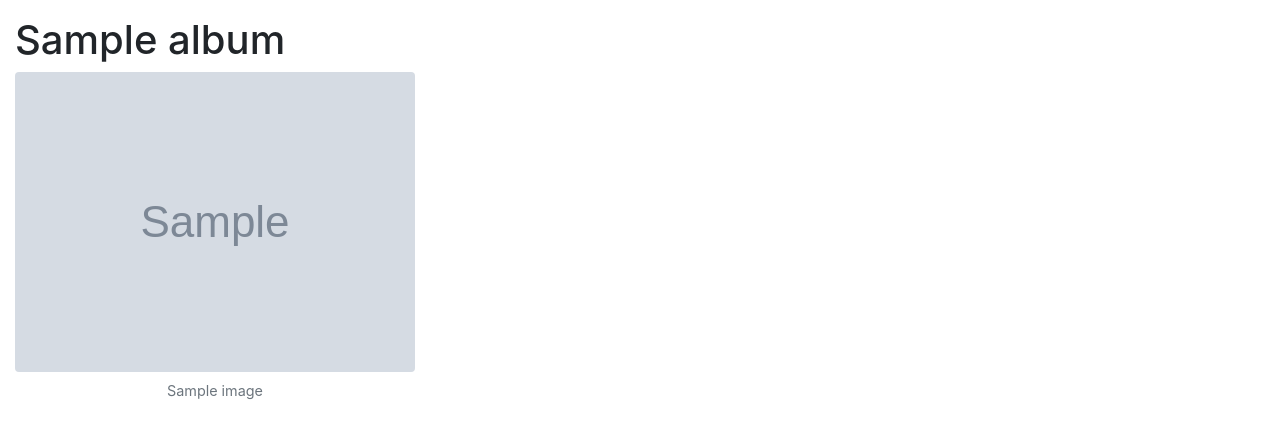
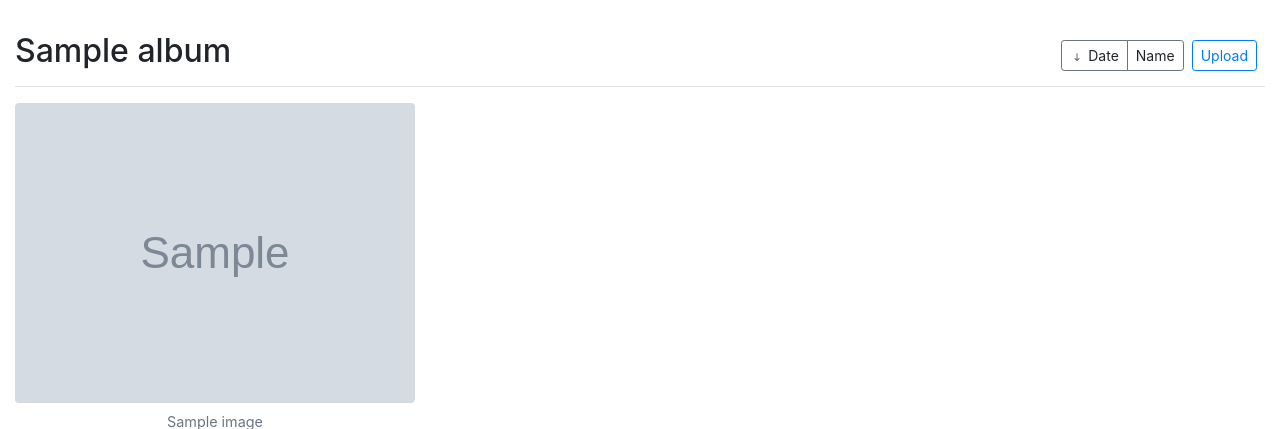
Before and after one commit to MarsWizard/imagebank, a Django app: page /album/1 in a window 1280 px wide. Shown: the part 104-533 px from the top of the page. Run offline with Django 3.2, Linux system fonts and the light colour scheme; a user stored in the database is signed in; tables that the repository leaves empty hold one stand-in row (values such as "Sample post"); grey boxes marked "Sample" are stand-in pictures; some libraries are stand-ins or nearby versions.

Commit message:
upload to album

```diff
--- a/ims/templates/ims/album.html
+++ b/ims/templates/ims/album.html
@@ -7,7 +7,34 @@
     <li class="breadcrumb-item active" aria-current="page">{{album.category.title}}</li>
   </ol>
 </nav>
-  <h1>{{ album.title }}</h1>
+    <div class="row">
+  <div class="col-12">
+    <div class="d-flex justify-content-between flex-wrap flex-md-nowrap align-items-center pt-3 pb-2 mb-3 border-bottom">
+       <h1 class="h2">{{ album.title }}</h1>
+        <div class="btn-toolbar mb-2 mb-md-0">
+          <div class="btn-group mr-2">
+            <a class="btn btn-sm btn-outline-secondary">
+              {% if 1 %}
+              <svg class="bi bi-arrow-down" width="1em" height="1em" viewBox="0 0 20 20" fill="currentColor" xmlns="http://www.w3.org/2000/svg">
+                <path fill-rule="evenodd" d="M6.646 11.646a.5.5 0 01.708 0L10 14.293l2.646-2.647a.5.5 0 01.708.708l-3 3a.5.5 0 01-.708 0l-3-3a.5.5 0 010-.708z" clip-rule="evenodd"></path>
+                <path fill-rule="evenodd" d="M10 4.5a.5.5 0 01.5.5v9a.5.5 0 01-1 0V5a.5.5 0 01.5-.5z" clip-rule="evenodd"></path>
+              </svg>
+              {% endif %}
+              Date
+            </a>
+            <a class="btn btn-sm btn-outline-secondary">
+              Name
+            </a>
+          </div>
+
+          <div class="btn-group mr-2">
+            <a type="button" class="btn btn-sm btn-outline-primary" href="{% url 'upload' %}?aid={{ album.id }}">Upload</a>
+          </div>
+        </div>
+      </div>
+    </div>
+  </div>
+
   {% for image in images %}
     <figure class="figure">
     <a href="{% url 'ims_view_image' image.id %}">
--- a/ims/templates/ims/upload.html
+++ b/ims/templates/ims/upload.html
@@ -99,7 +99,11 @@
         {% csrf_token %}
         <select id="select_album" name="album_id">
           {% for album in albums %}
+            {% if album.id == album_id %}
+            <option selected="selected" value="{{ album.id }}">{{ album.title }}</option>
+            {% else %}
             <option value="{{ album.id }}">{{ album.title }}</option>
+            {% endif %}
           {% endfor %}
         </select>
         <button type="button" class="btn btn-primary" data-toggle="modal" data-target="#uploadSourceDialog">
--- a/ims/urls.py
+++ b/ims/urls.py
@@ -10,7 +10,8 @@ urlpatterns = [
     path('api/v1/albums', csrf_exempt(views.APIAlbumsView.as_view())),
     path('image/<int:image_id>', views.ImageView.as_view(), name='ims_view_image'),
     path('dashboard', views.dashboard, name='ims.dashboard'),
-    path('upload', views.upload, name='upload'),
+    path('upload', views.UploadView.as_view(), name='upload'),
+    # path('upload?aid=<int:album_id>', views.UploadView.as_view(), name='ims.upload_to_album'),
     path('album/<int:album_id>', views.AlbumView.as_view(), name='album_view'),
     path('albums/create', views.CreateAlbumView.as_view(), name='create_album'),
     path('albums', views.AlbumIndexView.as_view(), name='ims.album_list'),
--- a/ims/views.py
+++ b/ims/views.py
@@ -198,6 +198,50 @@ def gen_thumbnail_image_file(image):
     thumbnail_image = image.crop((150,150))
 
 
+class UploadView(LoginRequiredMixin, View):
+    def get(self, request):
+        album_id = int(request.GET.get('aid', 0))
+        albums = Album.objects.filter(owner=request.user).all()
+        return render(request, 'ims/upload.html', {'albums': albums, 'album_id': album_id})
+
+    def post(self, request):
+        user = request.user
+        if 'file' in request.FILES:
+            file_stream = get_stream_from_upload_file(request.FILES['file'])
+        elif 'source' in request.POST:
+            file_stream = get_stream_from_source(request.POST['source'])
+
+        image_file, medium_imagefile, thumbnail_imagefile = upload_file_images(
+            file_stream)
+
+        if 'album_id' in request.POST:
+            album = Album.objects.get(owner=user, id=request.POST['album_id'])
+        else:
+            album, _ = Album.objects.get_or_create(owner=user,
+                                                   title='default',
+                                                   defaults={'owner': user,
+                                                             'title': 'default'})
+
+        try:
+            new_image = Image.objects.get(album=album,
+                                          origin_file=image_file)
+        except Image.DoesNotExist:
+            new_image = Image()
+            new_image.album = album
+            new_image.title = file_stream.name
+            new_image.save()
+            new_image.origin_file = image_file
+            new_image.sm_file = thumbnail_imagefile
+            new_image.md_file = medium_imagefile
+            new_image.save()
+        if request.is_ajax():
+            return JsonResponse({
+                'image': {'id': new_image.id},
+                'album': {'id': album.id}
+            })
+        return redirect('ims_view_image', new_image.id)
+
+
 
 @login_required
 def upload(request):
```
